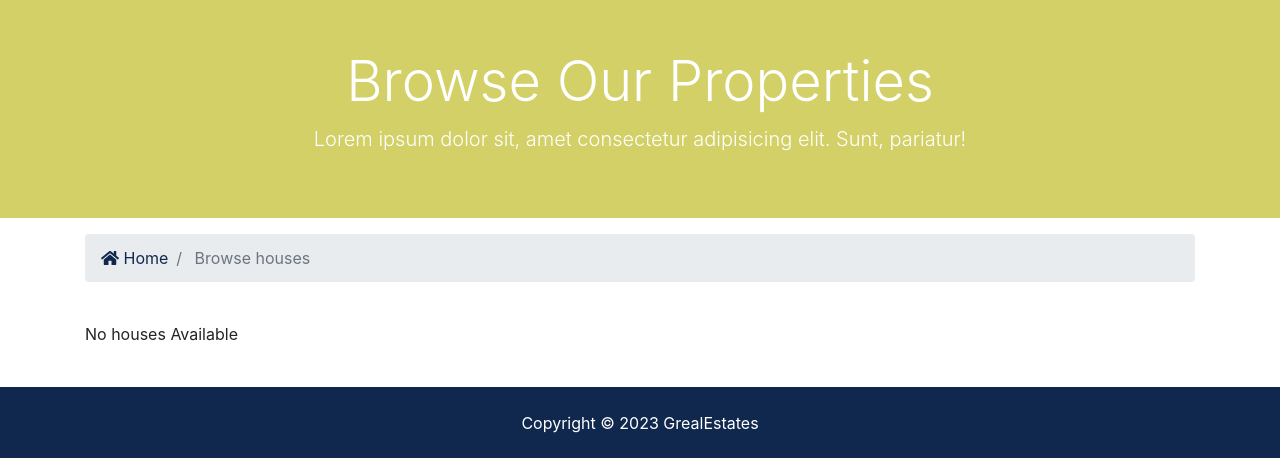
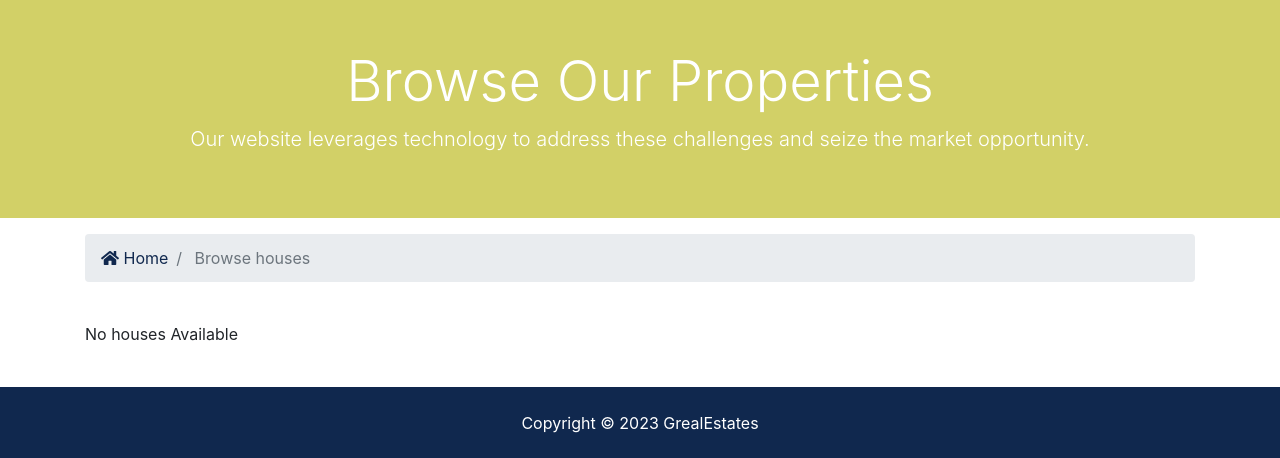
Before and after one commit to aketchoyugi/realEstate, a Django app: page /houses/ in a window 1280 px wide. Shown: the part 141-599 px from the top of the page. Run offline with Django 4.2, Linux system fonts and the light colour scheme; data that the repository does not hold is empty; some libraries are stand-ins or nearby versions.

Commit message:
removing place holders

```diff
--- a/templates/houses/houses.html
+++ b/templates/houses/houses.html
@@ -10,7 +10,7 @@
       <div class="row text-center">
         <div class="col-md-12">
           <h1 class="display-4">Browse Our Properties</h1>
-          <p class="lead">Lorem ipsum dolor sit, amet consectetur adipisicing elit. Sunt, pariatur!</p>
+          <p class="lead">Our website leverages technology to address these challenges and seize the market opportunity.</p>
         </div>
       </div>
     </div>
```
